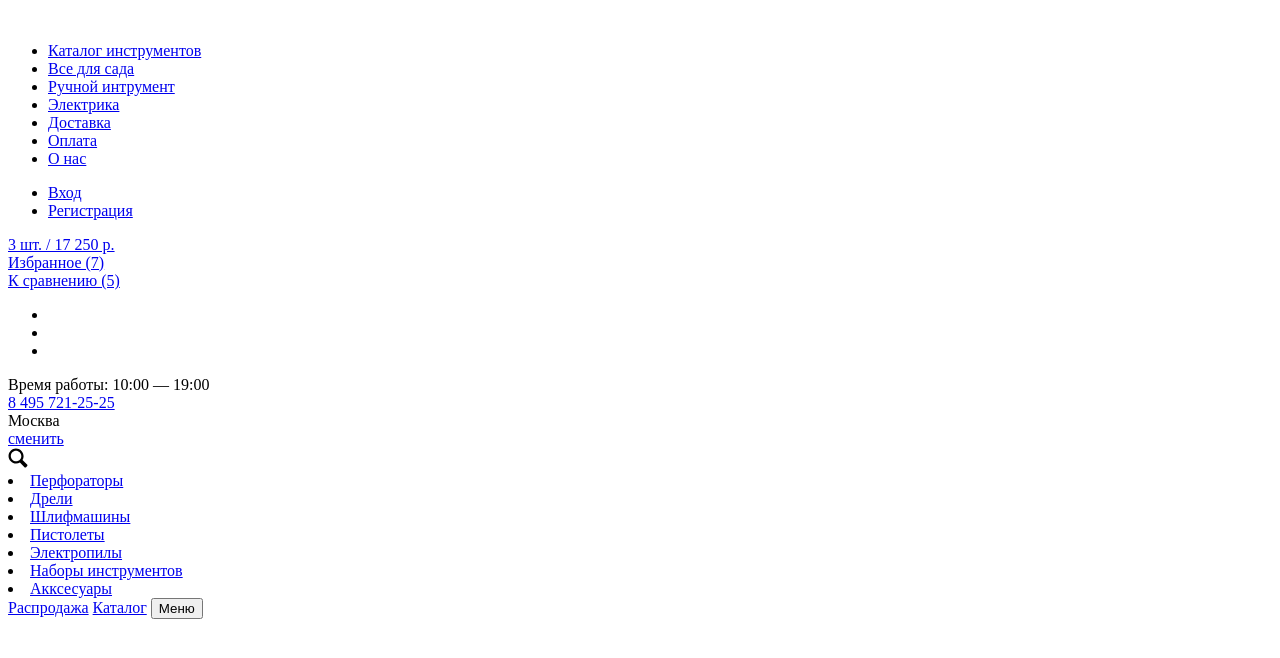
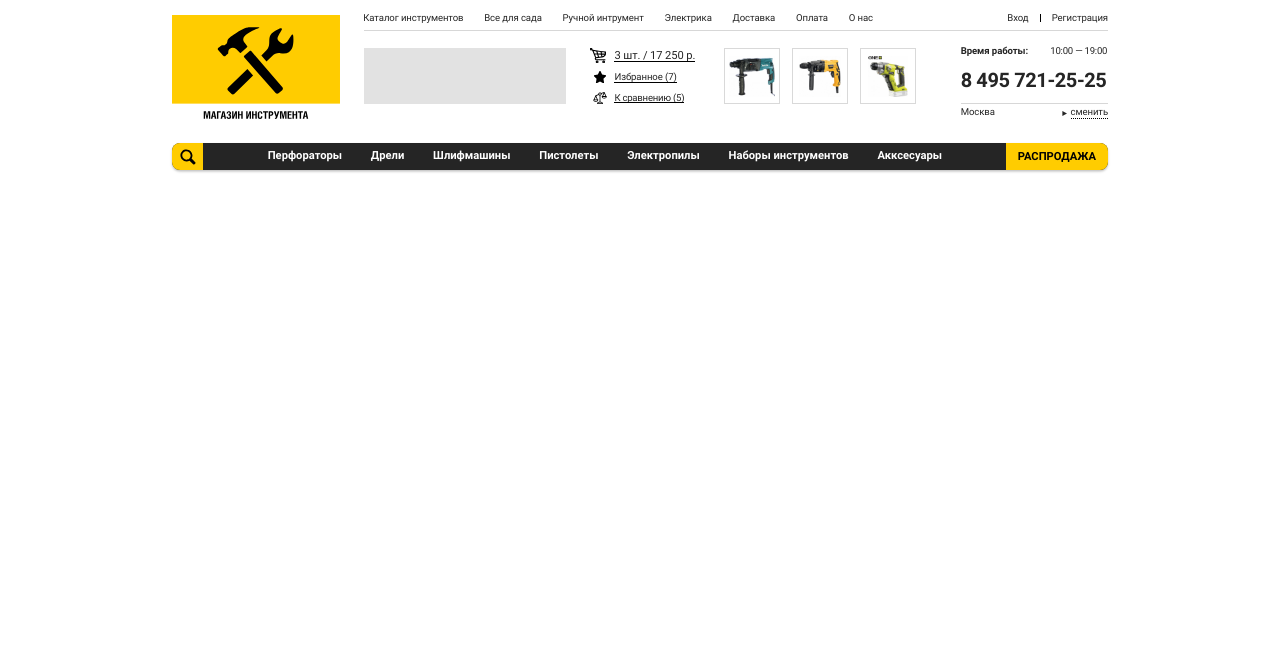
Before and after one commit to be3rodnov/LiveHTML, a plain HTML site: page index.html in a window 1280 px wide. Drawn offline with nearby package versions, Linux system fonts and the light colour scheme; files that its build step writes are made by us from their sources; the site is published under a folder, as on GitHub Pages, so addresses that start at the root find nothing.

Commit message:
fix path

```diff
--- a/index.html
+++ b/index.html
@@ -6,14 +6,14 @@
   <meta http-equiv="X-UA-Compatible" content="IE=edge">
   <meta name="viewport" content="width=device-width, initial-scale=1.0">
   <title>Document</title>
-  <link rel="stylesheet" href="/css/style.min.css">
+  <link rel="stylesheet" href="./css/style.min.css">
 </head>
 
 <body>
   <header class="header">
     <div class="container">
       <div class="header__wrap">
-        <a class="header__logo"><img src="/images/logo.svg" alt=""></a>
+        <a class="header__logo"><img src="./images/logo.svg" alt=""></a>
         <div class="header__main">
           <div class="header__head">
             <div class="header__top-menu top-menu">
@@ -50,11 +50,11 @@
               </div>
               <div class="cart__goods goods">
                 <ul class="goods__list">
-                  <li class="goods__item"><a class="goods__link" href="#"><img src="/images/goods-1.png" alt=""></a>
+                  <li class="goods__item"><a class="goods__link" href="#"><img src="./images/goods-1.png" alt=""></a>
                   </li>
-                  <li class="goods__item"><a class="goods__link" href="#"><img src="/images/goods-2.png" alt=""></a>
+                  <li class="goods__item"><a class="goods__link" href="#"><img src="./images/goods-2.png" alt=""></a>
                   </li>
-                  <li class="goods__item"><a class="goods__link" href="#"><img src="/images/goods-3.png" alt=""></a>
+                  <li class="goods__item"><a class="goods__link" href="#"><img src="./images/goods-3.png" alt=""></a>
                   </li>
                 </ul>
               </div>
--- a/scss/block.header.scss
+++ b/scss/block.header.scss
@@ -182,7 +182,7 @@
                   left: 0;
                   width: 1.1875rem;
                   height: 1.125rem;
-                  background: url(/images/icon-cart.svg) center/contain no-repeat;
+                  background: url(../images/icon-cart.svg) center/contain no-repeat;
                 }
 
                 &:after {
@@ -221,7 +221,7 @@
                   left: 0.3125rem;
                   width: 0.875rem;
                   height: 0.875rem;
-                  background: url(/images/icon-star.svg) center/contain no-repeat;
+                  background: url(../images/icon-star.svg) center/contain no-repeat;
                 }
 
                 &:after {
@@ -259,7 +259,7 @@
                   left: 0.1875rem;
                   width: 1.125rem;
                   height: 1rem;
-                  background: url(/images/icon-balans.svg) center/contain no-repeat;
+                  background: url(../images/icon-balans.svg) center/contain no-repeat;
                 }
 
                 &:after {
@@ -395,7 +395,7 @@
                   left: -0.6875rem;
                   width: 0.4375rem;
                   height: 0.4375rem;
-                  background: url(/images/icon-arrow.svg) center/contain no-repeat;
+                  background: url(../images/icon-arrow.svg) center/contain no-repeat;
                 }
 
                 &:after {
```
